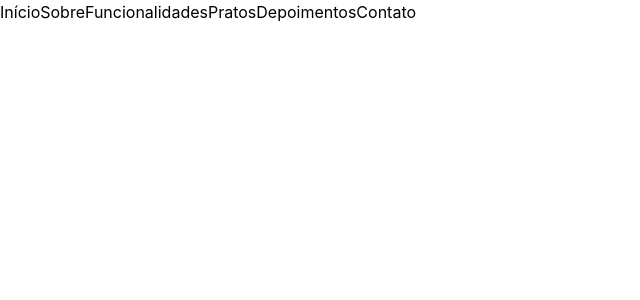
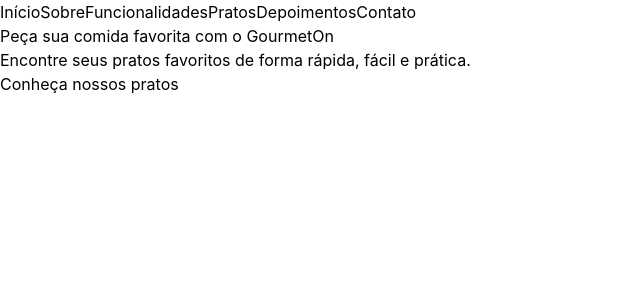
Before and after one commit to JoaquimGSM/CP5_WebDev_GourmetOn, a React (Vite) app: page / in a window 1280 px wide. Shown: the top 300 px of the page, without its empty margins (0-640 px from the left). Built offline with nearby package versions, Linux system fonts and the light colour scheme.

Commit message:
feat: cria componente Hero

```diff
--- a/src/App.jsx
+++ b/src/App.jsx
@@ -1,10 +1,12 @@
 import React from 'react'
 import Header from './components/Header'
+import Hero from './components/Hero'
 
 const App = () => {
   return (
     <div>
       <Header />
+      <Hero />
     </div>
   )
 }
--- a/src/components/Hero.jsx
+++ b/src/components/Hero.jsx
@@ -0,0 +1,13 @@
+const Hero = () => {
+  return (
+    <section id="inicio">
+      <h1>Peça sua comida favorita com o GourmetOn</h1>
+      <p>
+        Encontre seus pratos favoritos de forma rápida, fácil e prática.
+      </p>
+      <button>Conheça nossos pratos</button>
+    </section>
+  )
+}
+
+export default Hero
```
Also changed, not shown: src/services/comidasApi.js (added).
